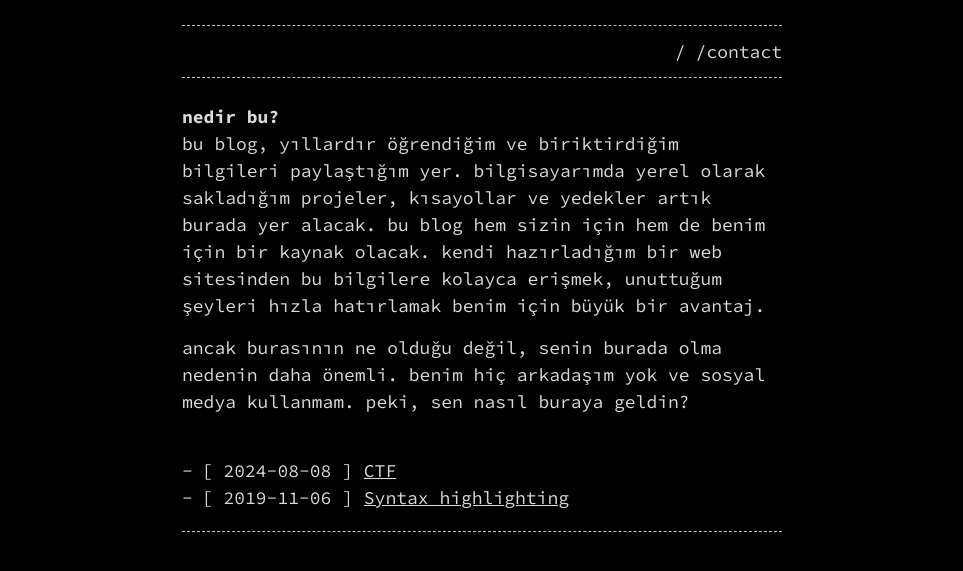
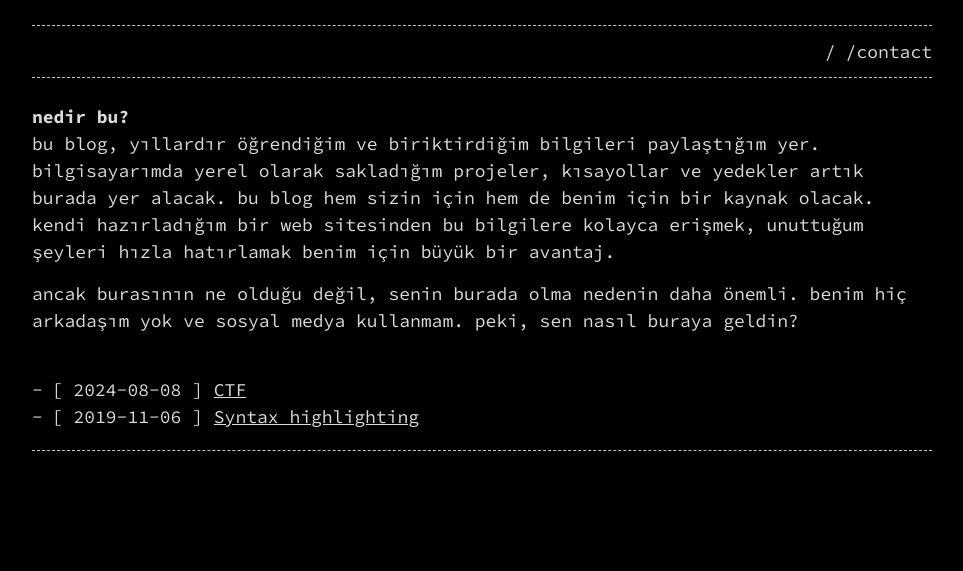
Before and after one commit to imlosingbut2you/imlosingbut2you.github.io, a Jekyll site: the page built from index.md, in a window 1280 px wide. Shown: the top 571 px of the page, without its empty margins (158-1121 px from the left). Built offline with Jekyll 4.4.1, drawn with Linux system fonts in a browser that asks for light colours.

Commit message:
Update base.scss

```diff
--- a/_sass/base.scss
+++ b/_sass/base.scss
@@ -9,7 +9,7 @@
 $mobile-font-size:     12px !default;
 $base-line-height:     1.5 !default;
 $container-width:      90% !default;
-$container-max-width:  600px !default;
+$container-max-width:  900px !default;
 
 /**
  * global
```
